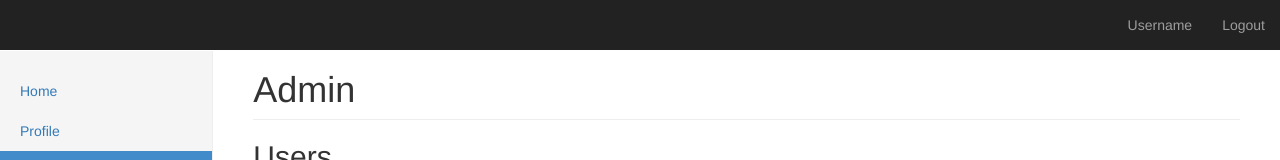
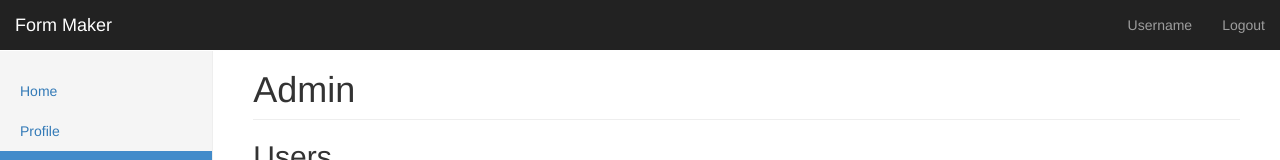
Before and after one commit to saranghattikar/cs5610fall2015, a website: page public/assignment/admin.html in a window 1280 px wide. Shown: the top 160 px of the page. Drawn offline with nearby package versions, Linux system fonts and the light colour scheme.

Commit message:
Assignment2 adding form maker link

```diff
--- a/public/assignment/admin.html
+++ b/public/assignment/admin.html
@@ -19,6 +19,7 @@
                 <span class="icon-bar"></span>
                 <span class="icon-bar"></span>
             </button>
+            <a class="navbar-brand" href="home.html">Form Maker</a>
          </div>
         <div id="navbar" class="navbar-collapse collapse">
             <ul class="nav navbar-nav navbar-right">
```
Also changed, not shown: public/assignment/form-fields.html (+1 -0 lines), public/assignment/forms.html (+1 -0 lines), public/assignment/home.html (+1 -1 lines), public/assignment/login.html (+1 -0 lines), public/assignment/profile.html (+1 -0 lines), public/assignment/register.html (+1 -0 lines).
